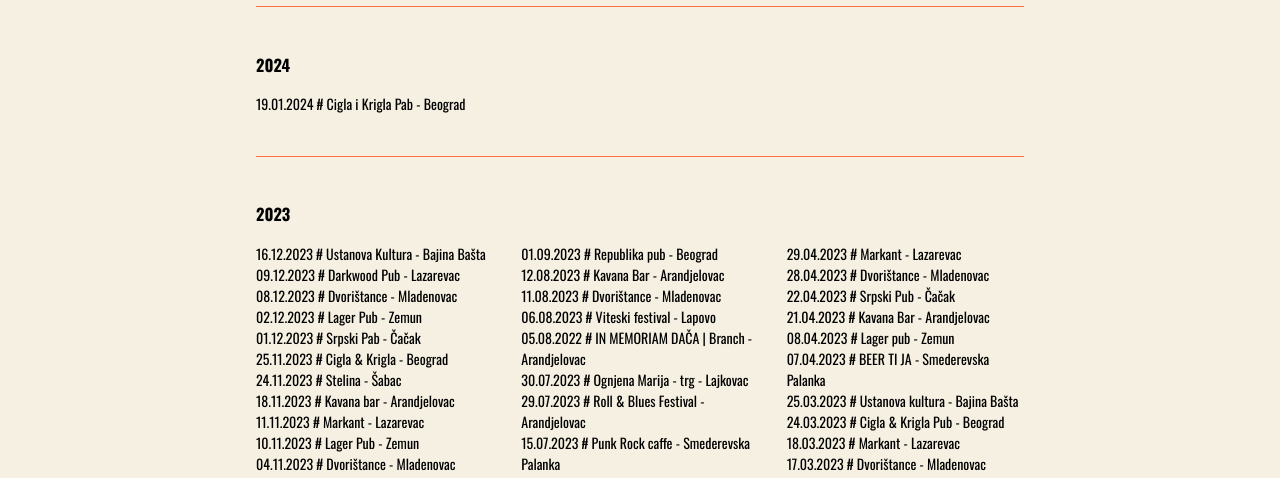
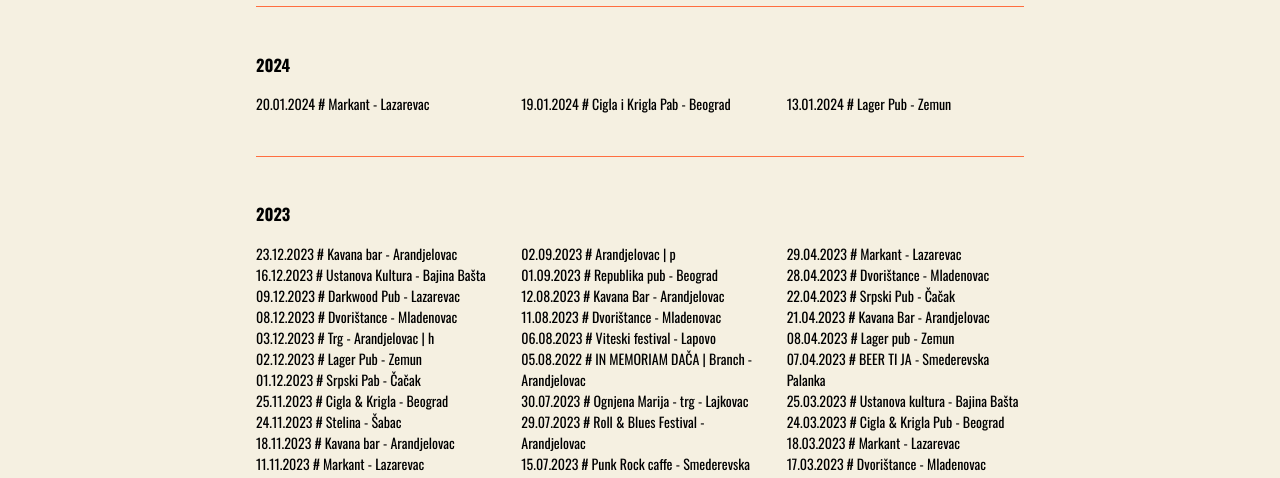
Before and after one commit to dropsound/lusteri-bend-website, a website: page src/pages/svirke.html in a window 1280 px wide. Shown: the part 310-788 px from the top of the page. Drawn offline with nearby package versions, Linux system fonts and the light colour scheme; files that its build step writes are made by us from their sources.

Commit message:
gigs v.4

```diff
--- a/src/gigsBase.html
+++ b/src/gigsBase.html
@@ -1,16 +1,20 @@
 <article class="2024 finished">
     <h3>2024</h3>
     <ul class="concert-year-list custom-columns">
+        <li>20.01.2024 # Markant - Lazarevac</li>
         <li>19.01.2024 # Cigla i Krigla Pab - Beograd</li>
+        <li>13.01.2024 # Lager Pub - Zemun</li>
     </ul>
 </article>
 
 <article class="2023 finished">
   <h3>2023</h3>
   <ul class="concert-year-list custom-columns">
+    <li>23.12.2023 # Kavana bar - Arandjelovac</li>
     <li>16.12.2023 # Ustanova Kultura - Bajina Bašta</li>
     <li>09.12.2023 # Darkwood Pub - Lazarevac</li>
     <li>08.12.2023 # Dvorištance - Mladenovac</li>
+    <li>03.12.2023 # Trg - Arandjelovac | h</li>
     <li>02.12.2023 # Lager Pub - Zemun</li>
     <li>01.12.2023 # Srpski Pab - Čačak</li>
     <li>25.11.2023 # Cigla & Krigla - Beograd</li>
```
